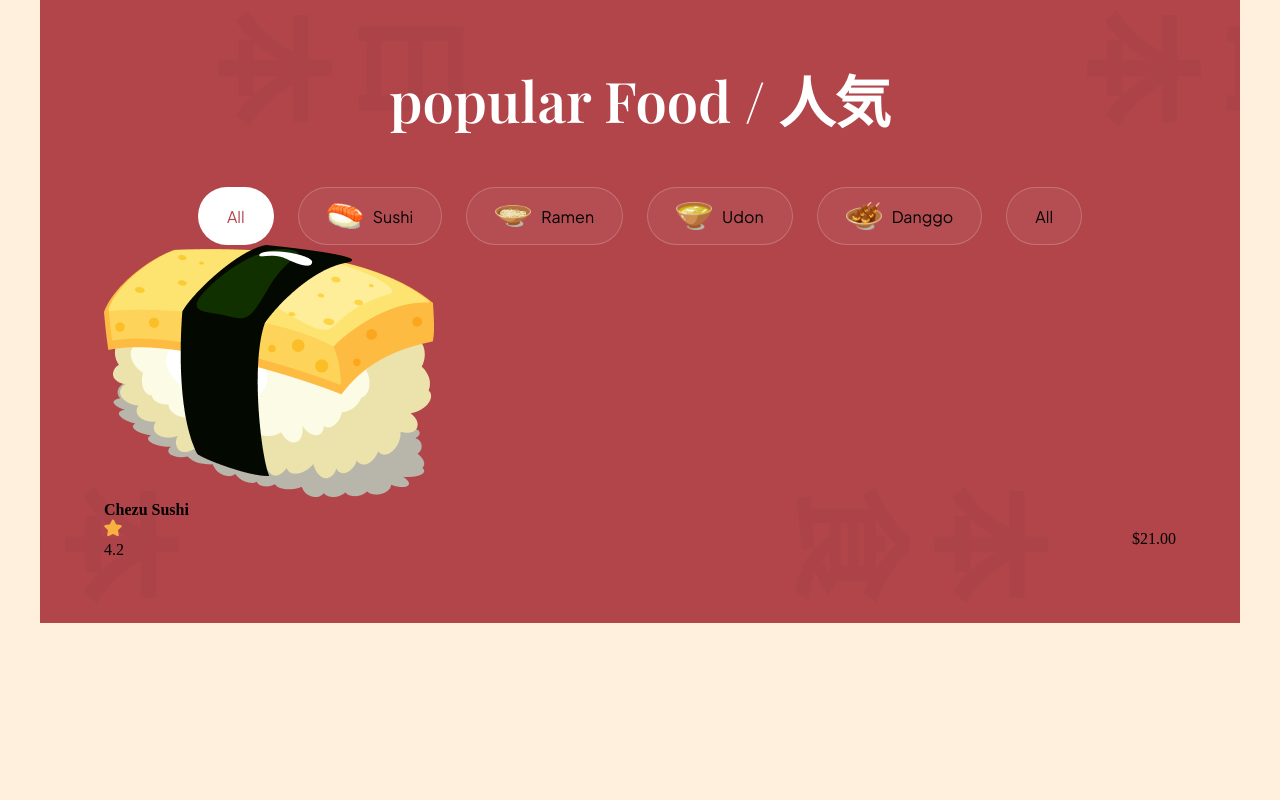
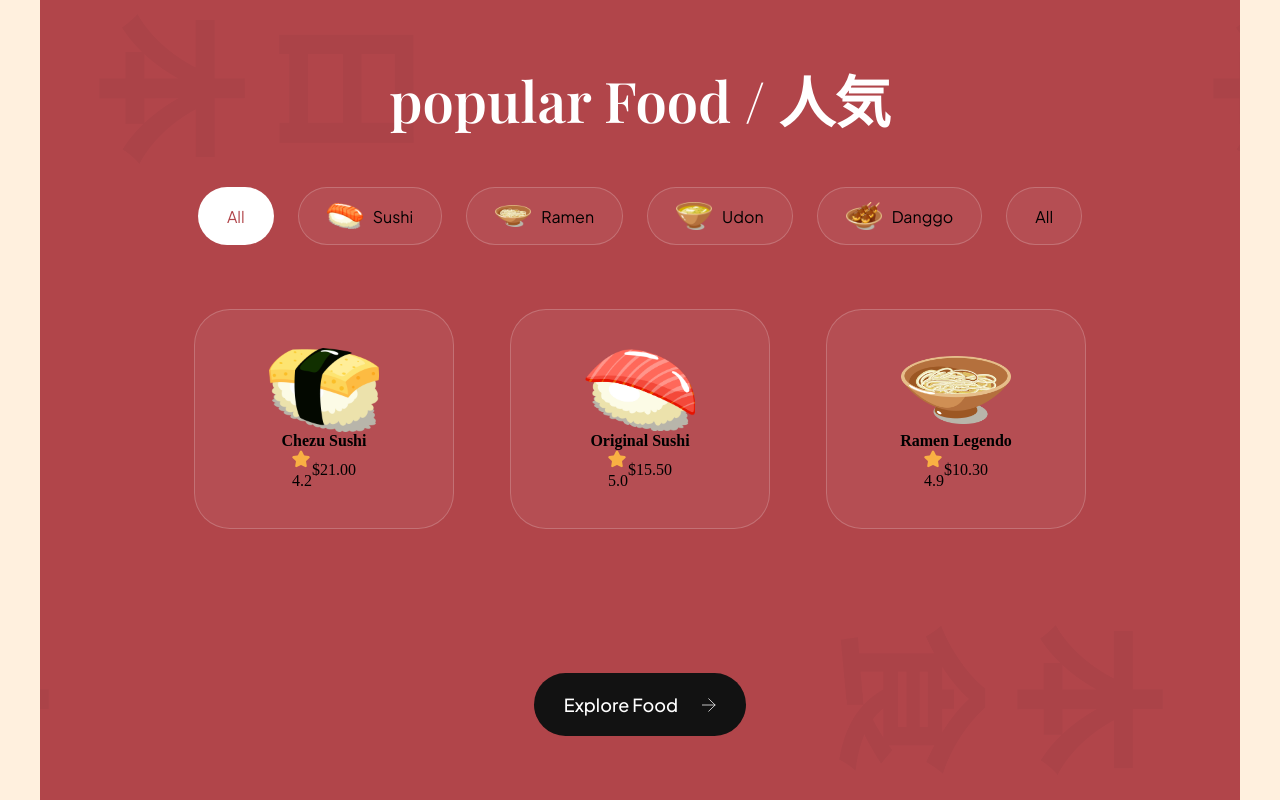
Before and after one commit to KAUSAR-BD/Ninja-Rolls, a website built with Vite: page index.html in a window 1280 px wide. Shown: the part 1577-2377 px from the top of the page. Before the commit the page ends 2200 px from the top, so only its background shows below. Built offline with nearby package versions, Linux system fonts and the light colour scheme.

Commit message:
added more css into popular food

```diff
--- a/css/sections/popular.css
+++ b/css/sections/popular.css
@@ -61,7 +61,63 @@
   color: var(--primary-color);
 }
 
-.popular-foods__filter-btn:hover{
+.popular-foods__filter-btn:hover {
   background: #fff;
   color: var(--primary-color);
 }
+
+.popular-foods__catalouge {
+  margin: 64px;
+
+  display: flex;
+  justify-content: center;
+  align-items: flex-end;
+  flex-wrap: wrap;
+  gap: 56px;
+}
+
+.popular-foods__button {
+  width: fit-content;
+
+  padding: 20px 30px;
+  margin: 80px auto 0;
+
+  font-weight: 500;
+  font-size: 18px;
+  line-height: 23px;
+  font-family: var(--plus-jakarta-sans);
+  color: #fff;
+
+  border: none;
+  outline: none;
+  background: var(--secondary-color);
+  border-radius: 64px;
+  cursor: pointer;
+}
+
+.popular-foods__button img {
+  width: 14px;
+  height: 14px;
+  object-fit: contain;
+
+  margin-left: 21px;
+}
+
+.popular-foods__card {
+  padding: 38px;
+  min-width: 260px;
+  height: fit-content;
+
+  display: flex;
+  align-items: center;
+  flex-direction: column;
+  border-radius: 36px;
+  background: rgba(255, 255, 255, 0.05);
+  border: 1px solid rgba(255, 255, 255, 0.2);
+}
+
+.popular-foods__card-image {
+  width: 110px;
+  height: 84px;
+  object-fit: contain;
+}
--- a/index.html
+++ b/index.html
@@ -153,7 +153,43 @@
             <p class="popular-foods__card-price">$21.00</p>
           </div>
         </article>
+
+        <article class="popular-foods__card">
+          <img
+            class="popular-foods__card-image"
+            src="assets/sushi-11.png"
+            alt="sushi-11"
+          />
+          <h4 class="popular-foods__card-title">Original Sushi</h4>
+          <div class="popular-foods__card-details flex-between">
+            <div class="popular-foods__card-rating">
+              <img src="assets/star.svg" alt="star" />
+              <p>5.0</p>
+            </div>
+            <p class="popular-foods__card-price">$15.50</p>
+          </div>
+        </article>
+
+        <article class="popular-foods__card">
+          <img
+            class="popular-foods__card-image"
+            src="assets/sushi-10.png"
+            alt="sushi-10"
+          />
+          <h4 class="popular-foods__card-title">Ramen Legendo</h4>
+          <div class="popular-foods__card-details flex-between">
+            <div class="popular-foods__card-rating">
+              <img src="assets/star.svg" alt="star" />
+              <p>4.9</p>
+            </div>
+            <p class="popular-foods__card-price">$10.30</p>
+          </div>
+        </article>
       </div>
+      <button class="popular-foods__button">
+        Explore Food
+        <img src="assets/arrow-right.svg" alt="arrow-right">
+      </button>
     </section>
 
     <script src="js/script.js"></script>
```
